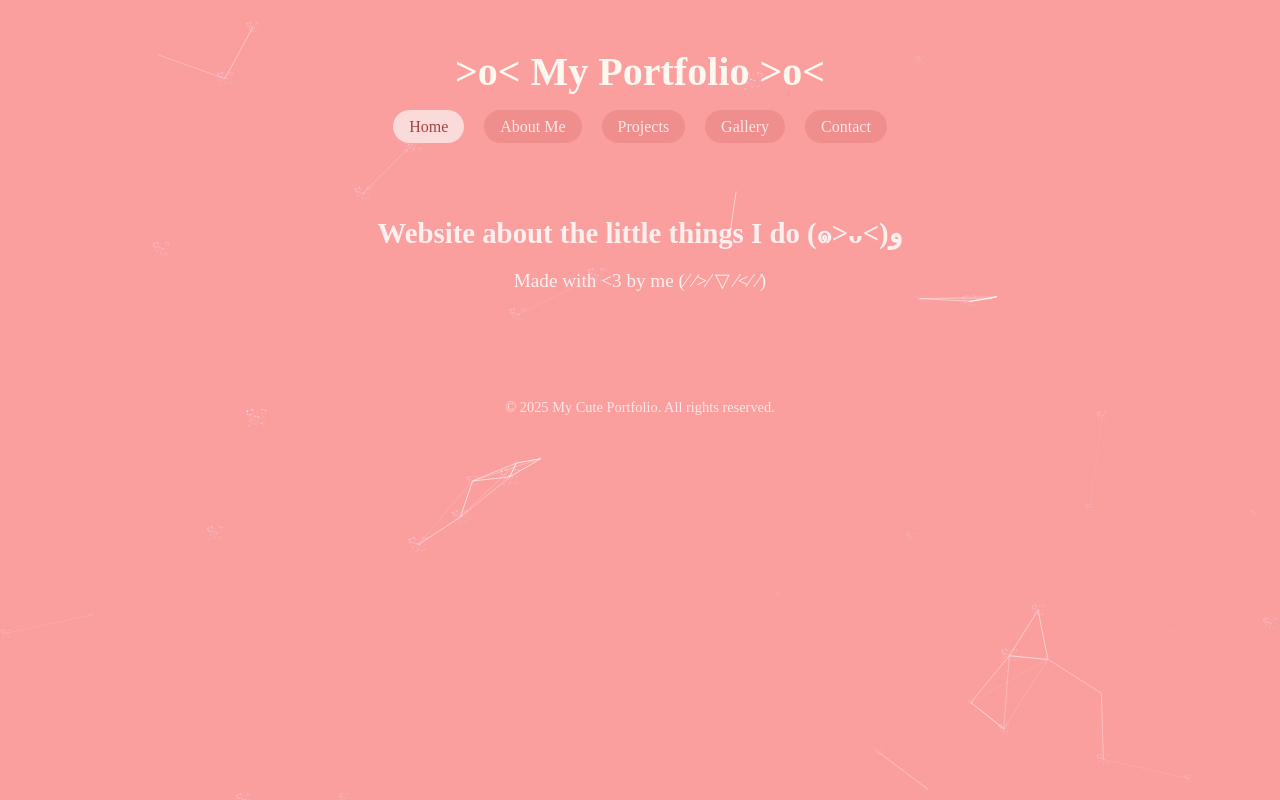
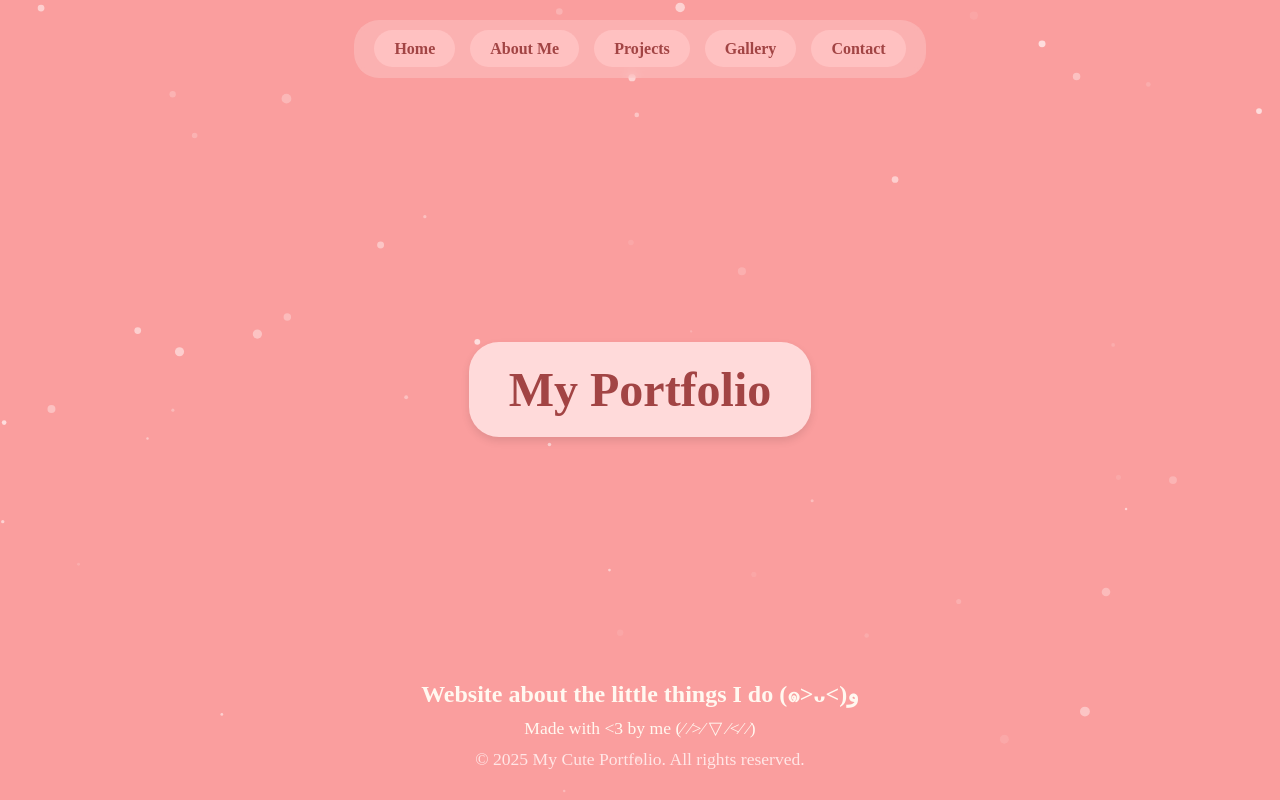
Before and after one commit to annadgaf/annadgaf.github.io, a plain HTML site: page index.html in a window 1280 px wide. Drawn offline with nearby package versions, Linux system fonts and the light colour scheme.

Commit message:
Website Testing

```diff
--- a/index.html
+++ b/index.html
@@ -2,80 +2,81 @@
 <html lang="en">
 <head>
   <meta charset="UTF-8" />
-  <meta name="viewport" content="width=device-width, initial-scale=1.0"/>
-  <title>>o< My Portfolio >o<</title>
+  <meta name="viewport" content="width=device-width, initial-scale=1.0" />
+  <title>My Portfolio</title>
   <link rel="stylesheet" href="style.css" />
+  <script src="https://cdn.jsdelivr.net/npm/tsparticles@2/tsparticles.bundle.min.js"></script>
 </head>
 <body>
   <!-- Particle background -->
-  <div id="particles-js"></div>
+  <div id="tsparticles"></div>
 
-  <header>
-    <h1>>o< My Portfolio >o<</h1>
-    <nav>
+  <!-- Navigation above the title -->
+  <nav class="main-nav">
     <ul>
-        <li><a href="index.html" class="active">Home</a></li>
-        <li><a href="about.html">About Me</a></li>
-        <li><a href="projects.html">Projects</a></li>
-        <li><a href="gallery.html">Gallery</a></li>
-        <li><a href="contact.html">Contact</a></li>
+      <li><a href="#">Home</a></li>
+      <li><a href="#">About Me</a></li>
+      <li><a href="#">Projects</a></li>
+      <li><a href="#">Gallery</a></li>
+      <li><a href="#">Contact</a></li>
     </ul>
   </nav>
+
+  <!-- Centered Title -->
+  <header>
+    <h1 class="main-title">My Portfolio</h1>
   </header>
 
-  <main class="hero">
+  <!-- Bottom Info -->
+  <main class="bottom-info">
     <h2>Website about the little things I do (๑˃ᴗ˂)ﻭ</h2>
     <p>Made with <3 by me (⁄ ⁄>⁄ ▽ ⁄<⁄ ⁄)</p>
-  </main>
-
     <footer>
       <p>© 2025 My Cute Portfolio. All rights reserved.</p>
     </footer>
+  </main>
 
-  <!-- Load particles.js -->
-  <script src="https://cdn.jsdelivr.net/npm/particles.js@2.0.0/particles.min.js"></script>
   <script>
-    particlesJS("particles-js", {
+    tsParticles.load("tsparticles", {
+      fpsLimit: 60,
+      background: {
+        color: "#fa9e9e"
+      },
       particles: {
         number: {
           value: 40,
-          density: { enable: true, value_area: 800 }
+          density: { enable: true, area: 800 }
         },
-        color: { value: "#fff0f5" },
-        shape: {
-          type: "image",
-          image: {
-            src: "images/heart.png",
-            width: 100,
-            height: 100
-          }
-        },
+        color: { value: "#fff0f0" },
+        shape: { type: "circle" },
         opacity: {
-          value: 0.6,
+          value: 0.8,
           random: true
         },
         size: {
-          value: 12,
+          value: 5,
           random: true
         },
         move: {
+          enable: false,
+          outModes: { default: "out" },
+          speed: 1
+        },
+        hover: {
           enable: true,
-          speed: 1.5,
-          direction: "none",
-          out_mode: "out"
-        }
+          mode: "repulse"
         },
         interactivity: {
           events: {
-          onhover: { enable: true, mode: "repulse" },
-          onclick: { enable: true, mode: "push" }
+            onHover: {
+              enable: true,
+              mode: "repulse"
             },
-        modes: {
-          repulse: { distance: 100 },
-          push: { particles_nb: 4 }
+            resize: true
+          }
         }
       },
-      retina_detect: true
+      detectRetina: true
     });
   </script>
 </body>
--- a/style.css
+++ b/style.css
@@ -1,111 +1,113 @@
-/* === Base reset === */
+/* Reset and base styles */
 * {
   margin: 0;
   padding: 0;
   box-sizing: border-box;
 }
 
-  /* === Background particles container === */
-  #particles-js {
+body {
+  font-family: 'Times New Roman', serif;
+  background-color: #fa9e9e;
+  color: #fff8f0;
+  height: 100vh;
+  overflow-x: hidden;
+  display: flex;
+  flex-direction: column;
+  justify-content: space-between;
+}
+
+/* Particle background */
+#tsparticles {
   position: fixed;
+  top: 0;
+  left: 0;
   width: 100%;
   height: 100%;
   z-index: -1;
-    top: 0;
-    left: 0;
 }
 
-  /* === Body styling === */
-  body {
-    font-family: 'Times New Roman', serif;
-    background-color: #fa9e9e; /* pastel pink */
-    color: #fff8f0; /* soft text color */
-    line-height: 1.6;
-    min-height: 100vh;
-    padding: 0 20px;
+/* Navigation */
+.main-nav {
+  display: flex;
+  justify-content: center;
+  padding: 20px;
+  flex-wrap: wrap;
+  background: rgba(255, 255, 255, 0.2);
+  border-radius: 25px;
+  margin: 20px auto 0;
+  width: fit-content;
+  backdrop-filter: blur(5px);
 }
 
-  /* === Header === */
+.main-nav ul {
+  list-style: none;
+  display: flex;
+  gap: 15px;
+  flex-wrap: wrap;
+}
+
+.main-nav a {
+  text-decoration: none;
+  padding: 10px 20px;
+  background: #ffc1c1;
+  border-radius: 25px;
+  color: #a24444;
+  font-weight: bold;
+  transition: 0.3s ease;
+}
+
+.main-nav a:hover {
+  background: #fff0f0;
+  color: #d6336c;
+}
+
+/* Title Styling */
 header {
+  text-align: center;
+  margin-top: 60px;
+}
+
+.main-title {
+  font-size: 3rem;
+  font-weight: bold;
+  background-color: #ffdada;
+  padding: 20px 40px;
+  border-radius: 30px;
+  display: inline-block;
+  color: #a24444;
+  box-shadow: 0 4px 8px rgba(0,0,0,0.1);
+}
+
+/* Bottom info section */
+.bottom-info {
   text-align: center;
   padding: 40px 20px 20px;
 }
 
-  h1 {
-    font-size: 2.5rem;
-    color: #fff8f0;
+.bottom-info h2 {
+  font-size: 1.5rem;
   margin-bottom: 10px;
 }
 
-  /* === Navigation === */
-  nav ul {
-    list-style: none;
-    display: flex;
-    justify-content: center;
-    gap: 20px;
-    flex-wrap: wrap;
+.bottom-info p {
+  font-size: 1.1rem;
+  margin-bottom: 10px;
 }
 
-  nav a {
-    text-decoration: none;
+footer p {
+  font-size: 0.9rem;
   color: #ffe6e6;
-    background-color: #f08e8e;
-    padding: 8px 16px;
-    border-radius: 20px;
-    transition: all 0.3s ease;
 }
 
-  nav a:hover,
-  nav a.active {
-    background-color: #fbdada;
-    color: #a24444;
+/* Responsive Design */
+@media (max-width: 600px) {
+  .main-title {
+    font-size: 2rem;
+    padding: 15px 25px;
   }
 
-  /* === Main Hero Section === */
-  .hero {
-    text-align: center;
-    margin: 50px auto;
-    max-width: 800px;
+  .main-nav ul {
+    flex-direction: column;
+    gap: 10px;
   }
-
-  .hero h2 {
-    font-size: 1.8rem;
-    margin-bottom: 10px;
-    color: #fff0f0;
 }
-
-  .hero p {
-    font-size: 1.2rem;
-    color: #fff0f0;
-  }
-
-  /* === Footer === */
-  footer {
-    text-align: center;
-    padding: 20px;
-    font-size: 0.9rem;
-    color: #ffe6e6;
-    margin-top: 80px;
-  }
-
-  /* === Buttons (if needed later) === */
-  button {
-    background-color: #f79d9d;
-    color: white;
-    border: none;
-    border-radius: 20px;
-    padding: 10px 20px;
-    cursor: pointer;
-    transition: 0.3s ease;
-  }
-
-  button:hover {
-    background-color: #ffd1d1;
-    color: #a24444;
-  }
-
-  /* === Smooth transitions for links and nav === */
-  a,
-  button {
-    transition: all 0.3s ease-in-out;
-  }
```
Lines whose indentation alone changed are shown as unchanged.
